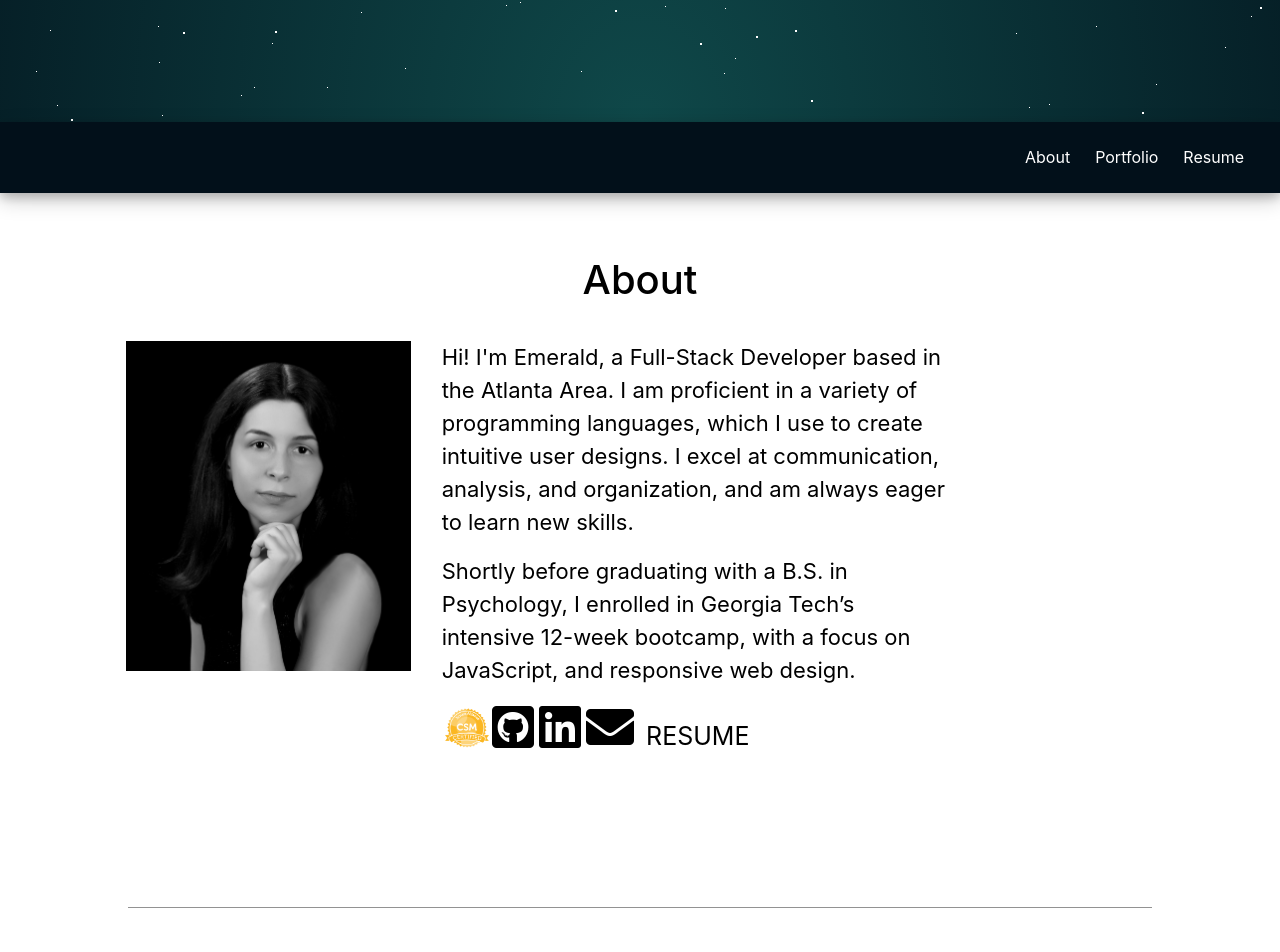
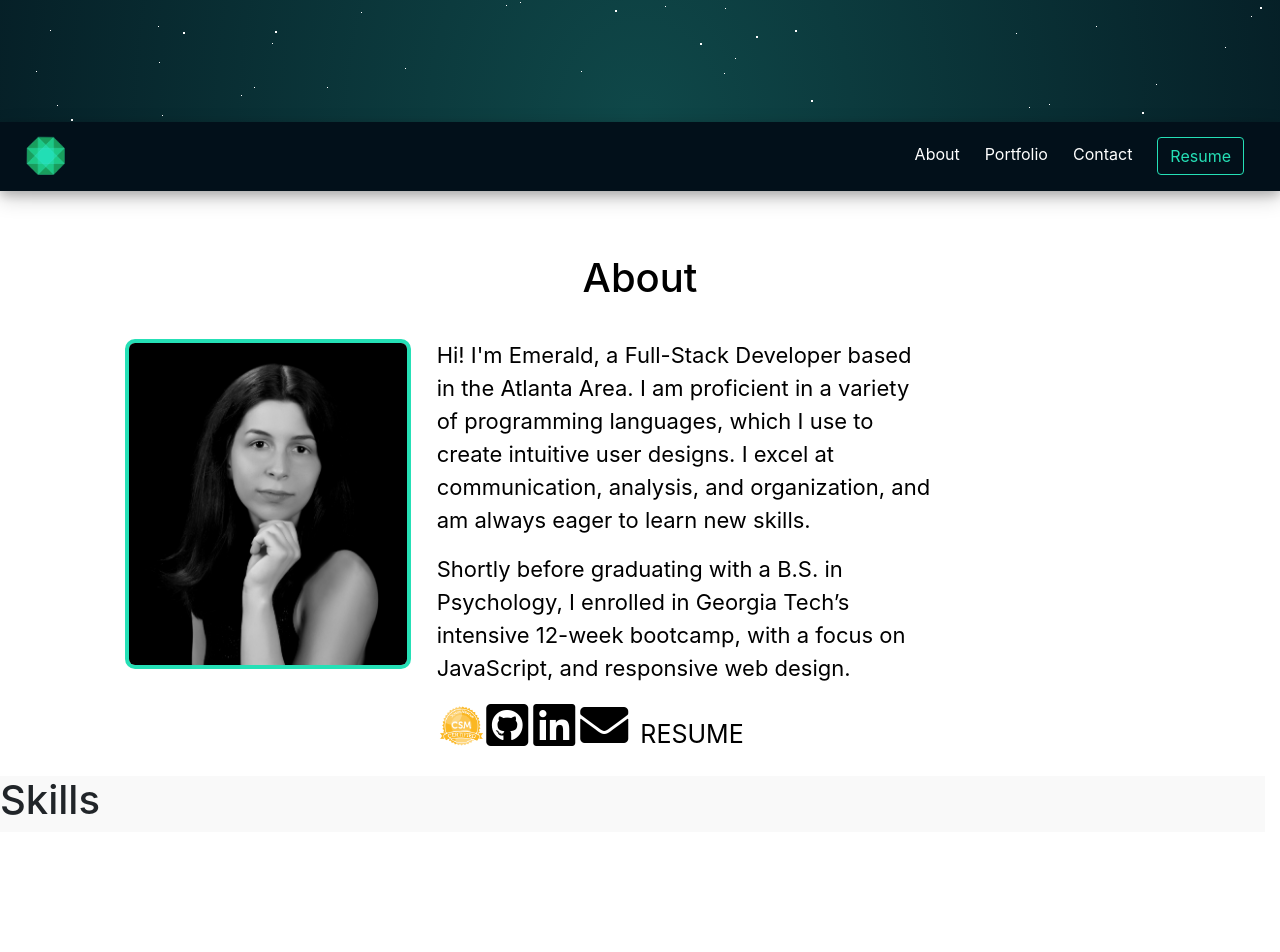
Before and after one commit to Eshi44/Portfolio-Emerald, a React (Create React App) app in the folder client/: page / in a window 1280 px wide. Shown: the part 678-1630 px from the top of the page. Built offline with nearby package versions, Linux system fonts and the light colour scheme.

Commit message:
added nav bar additions and image additions

```diff
--- a/client/package.json
+++ b/client/package.json
@@ -7,6 +7,7 @@
     "@testing-library/jest-dom": "^4.2.4",
     "@testing-library/react": "^9.3.2",
     "@testing-library/user-event": "^7.1.2",
+    "animate.css": "^4.1.0",
     "axios": "^0.19.2",
     "jquery": "^3.5.1",
     "react": "^16.13.1",
--- a/client/public/index.html
+++ b/client/public/index.html
@@ -35,7 +35,10 @@
 			href="https://fonts.googleapis.com/css2?family=Source+Sans+Pro:wght@600&display=swap"
 			rel="stylesheet"
     />
-
+	<link
+    rel="stylesheet"
+    href="https://cdnjs.cloudflare.com/ajax/libs/animate.css/4.0.0/animate.min.css"
+  />
     <link rel="manifest" href="%PUBLIC_URL%/manifest.json" />
 
     <title>Emerald Hamel-Iervolino</title>
--- a/client/src/components/NavBar/NavBar.css
+++ b/client/src/components/NavBar/NavBar.css
@@ -3,6 +3,8 @@
 	z-index: 1;
 	top: 0;
 	display: flow-root;
+	padding-top: 0;
+	padding-bottom: 0;
 	background-color: #02101a;
 	box-shadow: 0 7px 20px 0 rgba(0, 0, 0, 0.2), 0 4px 10px 0 rgba(0, 0, 0, 0.2);
 }
@@ -15,6 +17,10 @@ a {
 	color: #ffffff;
 	text-decoration: none;
 }
+a:hover {
+	color: #ffffff;
+	text-decoration: underline;
+}
 nav div ul {
 	list-style-type: none;
 }
@@ -22,3 +28,25 @@ nav div ul li {
 	display: inline-block;
 	margin-left: 25px;
 }
+#btn-resume {
+    border-color: #25e0b6;
+    color: #25e0b6;
+}
+#btn-resume:hover {
+    background-color:#02101a;
+    border-color: #ffffff;
+	color: #ffffff;
+
+}
+#emeraldLogo {
+	vertical-align: middle;
+	border-radius: 50%;
+	margin-top: 5px;
+	-webkit-transition: -webkit-transform 0.7s ease-in-out;
+	transition: transform 0.7s ease-in-out;
+}
+#emeraldLogo:hover {
+	-webkit-transform: rotate(100deg);
+	transform: rotate(100deg);
+	filter: drop-shadow(3px 3px 3px rgb(20, 104, 45));
+}
--- a/client/src/components/NavBar/NavBar.jsx
+++ b/client/src/components/NavBar/NavBar.jsx
@@ -9,16 +9,26 @@ class NavBar extends Component {
         return (
             <>
                 <nav className="navbar" id="nav-bar">
+                <img
+										id="emerald-img"
+										id="emeraldLogo"
+										src="assets/img/emerald.png"
+										alt="emerald"
+										height="60px"
+									/>
                 <div id="float-div">
             <ul>
                 <li>
-                    <a href="#About">About</a>
+                    <a href="#about-me-container">About</a>
                 </li>
                 <li>
                     <a href="#portfolio">Portfolio</a>
                 </li>
                 <li>
-                    <a href="#resume">Resume</a>
+                    <a href="#contact-container">Contact</a>
+                </li>
+                <li>
+                    <button type="button" className="btn btn-outline-primary" id="btn-resume">Resume</button>
                 </li>
             </ul>
         </div>
--- a/client/src/containers/About/About.css
+++ b/client/src/containers/About/About.css
@@ -1,4 +1,3 @@
-/* About Me Section */
 .fab.fa-github-square.fa-3x {
 	color: rgb(0, 0, 0);
 	padding-right: 1%;
@@ -20,6 +19,8 @@
 #about-image {
 	height: 330px;
 	margin-left: 28%;
+	border: 4px solid #25e0b6;
+	border-radius: 10px;
 }
 #aboutMe-text {
 	color: rgb(0, 0, 0);
@@ -34,3 +35,9 @@
 	width: 10%;
 	padding-bottom: 5%;
 }
+#skills-block {
+	background-color: #f9f9f9;
+}
+#skills-text{
+	text-align: center;
+}
--- a/client/src/containers/About/About.jsx
+++ b/client/src/containers/About/About.jsx
@@ -1,13 +1,12 @@
 import React, { Component } from "react";
 import "./About.css";
-
 class About extends Component {
 	render() {
 		return (
 			<>
 				<div className="container-fluid" id="about-me-container">
-					<h1 id="center-header-section-text">About</h1>
-					<div className="row">
+					<h1 id="center-header-section-text" className="animate__animated animate__bounceInLeft">About</h1>
+					<div className="row" id="aboutme-overflow">
 						<div className="col-xs-2 col-sm-5  col-md-3 col-lg-4 ">
 							<img
 								src="assets/img/Profile-Photo.jpg"
@@ -70,6 +69,9 @@ class About extends Component {
 						</div>
 						<div className="col-xs-3 col-sm-2 col-md-2 col-lg-3"></div>
 					</div>
+					<div className="row" id="skills-block">
+					<h1 id="skills-text">Skills</h1>
+					</div>
 				</div>
 				<hr></hr>
 			</>
--- a/client/src/containers/Contact/Contact.jsx
+++ b/client/src/containers/Contact/Contact.jsx
@@ -5,52 +5,52 @@ class Contact extends Component {
 	render() {
 		return (
 			<>
-				<div class="container-fluid" id="contact-container">
+				<div className="container-fluid" id="contact-container">
 					<h1 id="center-header-section-text">Contact</h1>
 
-					<div class="row">
-						<div class="col-sm-12">
-							<form class="block form-horizontal" id="contact-form">
-								<div class="form-group">
-									<label for="name" class="col-sm-2 control-label">
+					<div className="row">
+						<div className="col-sm-12">
+							<form className="block form-horizontal" id="contact-form">
+								<div className="form-group">
+									<label for="name" className="col-sm-2 control-label">
 										Name
 									</label>
-									<div class="col-sm-10">
+									<div className="col-sm-10">
 										<input
 											type="email"
-											class="form-control"
+											className="form-control"
 											id="name"
 											placeholder="Name"
 										/>
 									</div>
 								</div>
-								<div class="form-group">
-									<label for="email" class="col-sm-2 control-label">
+								<div className="form-group">
+									<label for="email" className="col-sm-2 control-label">
 										Email
 									</label>
-									<div class="col-sm-10">
+									<div className="col-sm-10">
 										<input
 											type="password"
-											class="form-control"
+											className="form-control"
 											id="email"
 											placeholder="Email"
 										/>
 									</div>
 								</div>
-								<div class="form-group">
-									<label class="col-sm-2 control-label" for="msg">
+								<div className="form-group">
+									<label className="col-sm-2 control-label" for="msg">
 										Message
 									</label>
-									<div class="col-sm-10">
+									<div className="col-sm-10">
 										<textarea
 											id="msg"
-											class="form-control"
+											className="form-control"
 											rows="3"
 											placeholder="Message"
 										></textarea>
 									</div>
 								</div>
-								<button class="btn btn-dark">Submit</button>
+								<button className="btn btn-dark">Submit</button>
 							</form>
 						</div>
 					</div>
--- a/client/src/containers/Main/Main.css
+++ b/client/src/containers/Main/Main.css
@@ -2,7 +2,6 @@
 html,
 body {
 	max-width: 100%;
-	/* overflow-x: hidden; */
 
 }
 hr {
@@ -11,13 +10,13 @@ hr {
 	background-color: rgb(163, 163, 163);
 	width: 80%;
 }
-#stop-overflow, #portfolio-container {
+#stop-overflow, #portfolio-container,#aboutme-overflow, #skills-block {
 	margin-right: 0;
 }
 /* Classes */
 .btn.btn-outline-success {
-	border-color: #20e395;
-	color: #20e395;
+	border-color: #25e0b6;
+	color: #25e0b6;
 }
 
 /* Intro Section*/
--- a/client/src/containers/Main/Main.jsx
+++ b/client/src/containers/Main/Main.jsx
@@ -14,6 +14,19 @@ class Main extends Component {
 			$("#frontpage").attr("style", "height:" + window.innerHeight + "px");
 			console.log(window.innerHeight);
 		};
+
+		this.scrollFunc();
+	}
+
+	scrollFunc() {
+		$("#button").click(function () {
+			$("html, body").animate(
+				{
+					scrollTop: $("#nav-bar").offset().top,
+				},
+				1000
+			);
+		});
 	}
 
 	render() {
@@ -49,6 +62,7 @@ class Main extends Component {
 									My passions are programming and learning! I enjoy building
 									elegant and functional applications.
 								</p>
+
 								<button
 									type="button"
 									id="button"
@@ -56,12 +70,13 @@ class Main extends Component {
 								>
 									View more <i className="fas fa-arrow-down"></i>
 								</button>
+
 								<div className="col-sm-1 col-md-1 col-lg-2"></div>
 							</div>
 						</div>
 					</div>
 				</section>
-                <NavBar />
+				<NavBar />
 				<About />
 				<Portfolio />
 				<Contact />
--- a/client/src/containers/Portfolio/Portfolio.jsx
+++ b/client/src/containers/Portfolio/Portfolio.jsx
@@ -6,6 +6,7 @@ class Portfolio extends Component {
 	render() {
 		return (
 			<>
+			<div id="portfolio">
 				<div className="container-fluid" id="portfolio-container">
 					<h1 id="center-header-section-text">Portfolio</h1>
 
@@ -13,6 +14,7 @@ class Portfolio extends Component {
 					</div>
 
 				<hr></hr>
+				</div>
 			</>
 		);
 	}
```
Also changed, not shown: 1 other file (tests, documents, lock files or other folders). Lines whose indentation alone changed are shown as unchanged.
